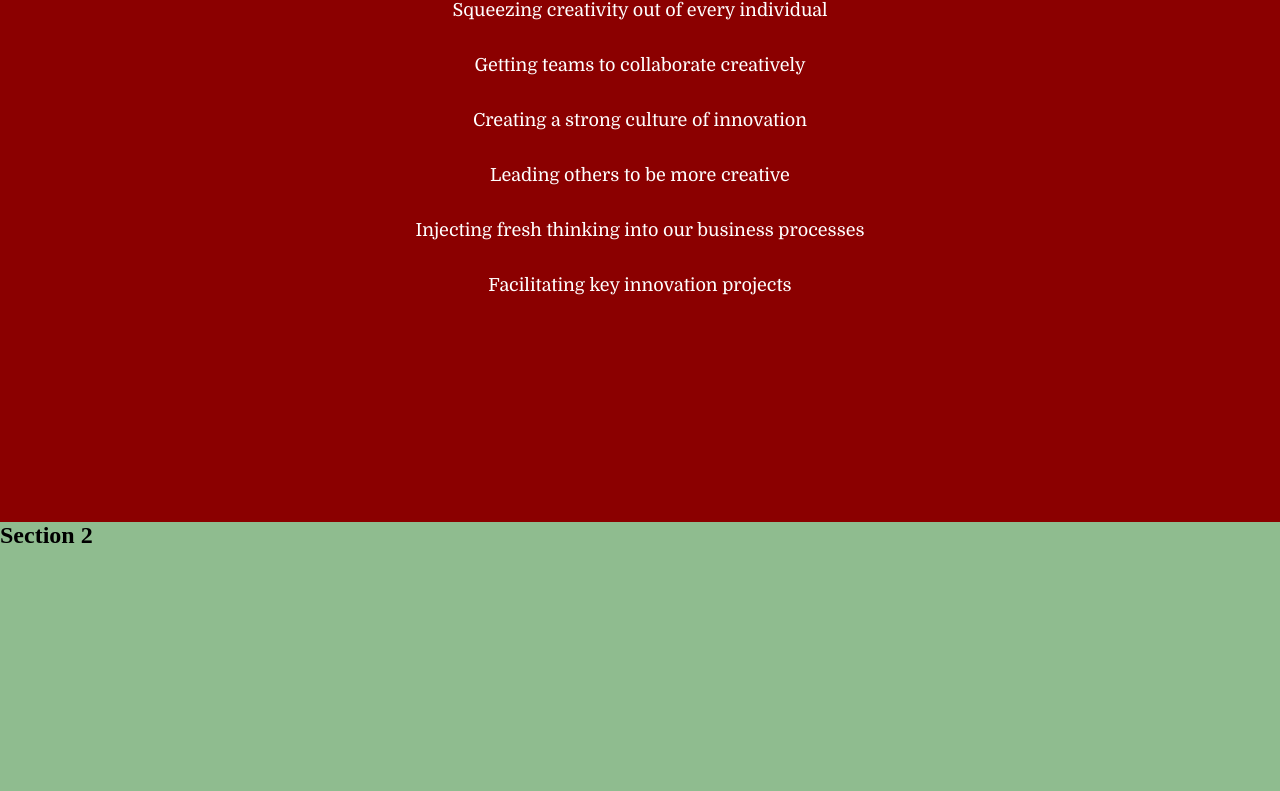
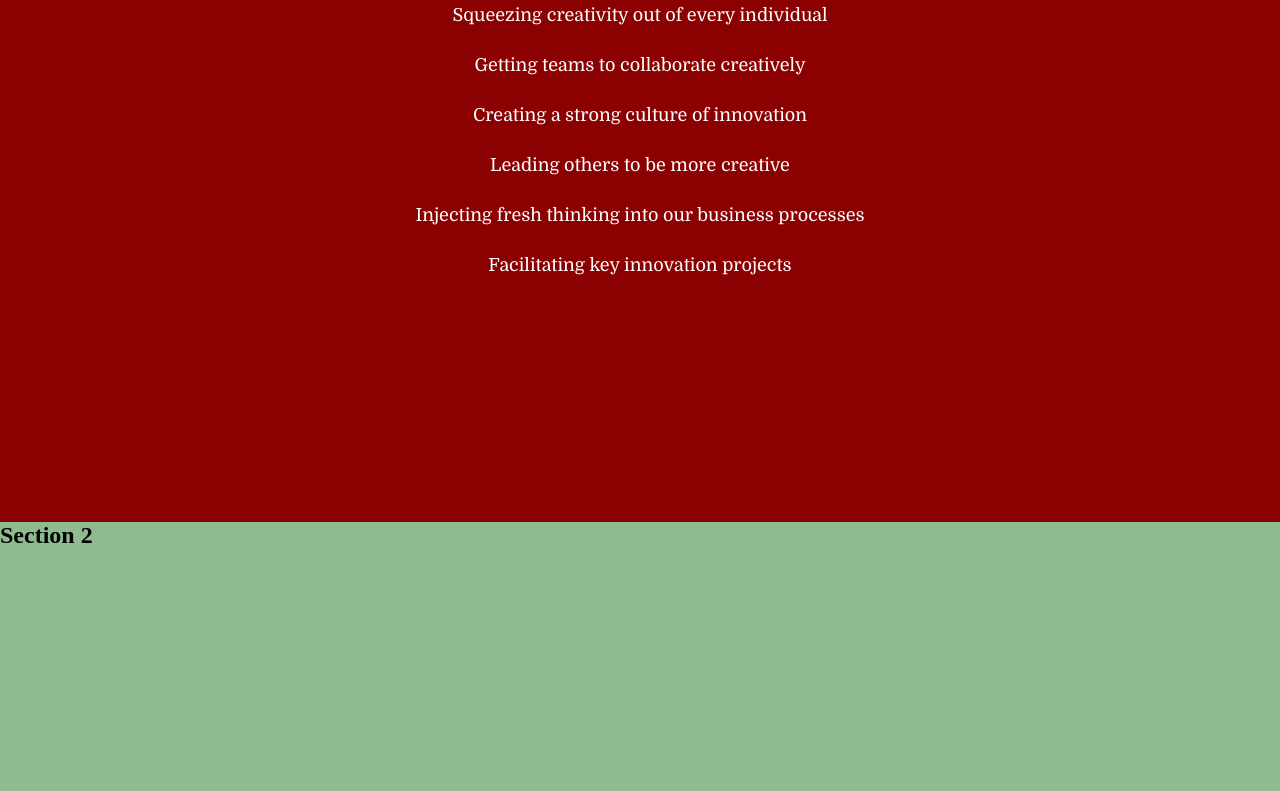
Before and after one commit to suxxus/compass, a website: page src/index.html in a window 1280 px wide. Shown: the part 278-1069 px from the top of the page. Drawn offline with nearby package versions, Linux system fonts and the light colour scheme.

Commit message:
removed UL element
not needed

```diff
--- a/src/index.html
+++ b/src/index.html
@@ -15,14 +15,12 @@
     <section class="section verical-center terra-bkg">
         <div class="mod-compass mod-compass-custom mod-compass-custom-phone-landscape">
             <h2>How we can help you</h2>
-            <ul>
-                <li><a href="#">Squeezing creativity out of every individual</a></li>
-                <li><a href="#">Getting teams to collaborate creatively</a></li>
-                <li><a href="#">Creating a strong culture of innovation</a></li>
-                <li><a href="#">Leading others to be more creative</a></li>
-                <li><a href="#">Injecting fresh thinking into our business processes</a></li>
-                <li><a href="#">Facilitating key innovation projects</a></li>
-            </ul>
+            <a href="#">Squeezing creativity out of every individual</a>
+            <a href="#">Getting teams to collaborate creatively</a>
+            <a href="#">Creating a strong culture of innovation</a>
+            <a href="#">Leading others to be more creative</a>
+            <a href="#">Injecting fresh thinking into our business processes</a>
+            <a href="#">Facilitating key innovation projects</a>
         </div>
     </section>
     <section class="section musgo-bkg">
--- a/src/styles/compass.css
+++ b/src/styles/compass.css
@@ -85,7 +85,7 @@ li {
         padding-bottom: 12px;
         font-size: 34px;
     }
-    & ul {
+    /* & ul {
         width: 100%;
     }
     & li {
@@ -93,16 +93,21 @@ li {
     }
     & li:hover {
         background-color: #C26060;
+    }*/
+    & a {
+        display: block;
+        line-height: 35px;
+        margin-bottom: 15px;
     }
-    & a {
-        line-height: 25px;
+    & a:hover {
+        background-color: #C26060;
     }
 }
 
 @media (--phone-landscape) {
     .mod-compass-custom-phone-landscape {
-        & li {
-            padding: 5px 10px;
+        & a {
+            margin-bottom: 0px;
         }
     }
 }
```
